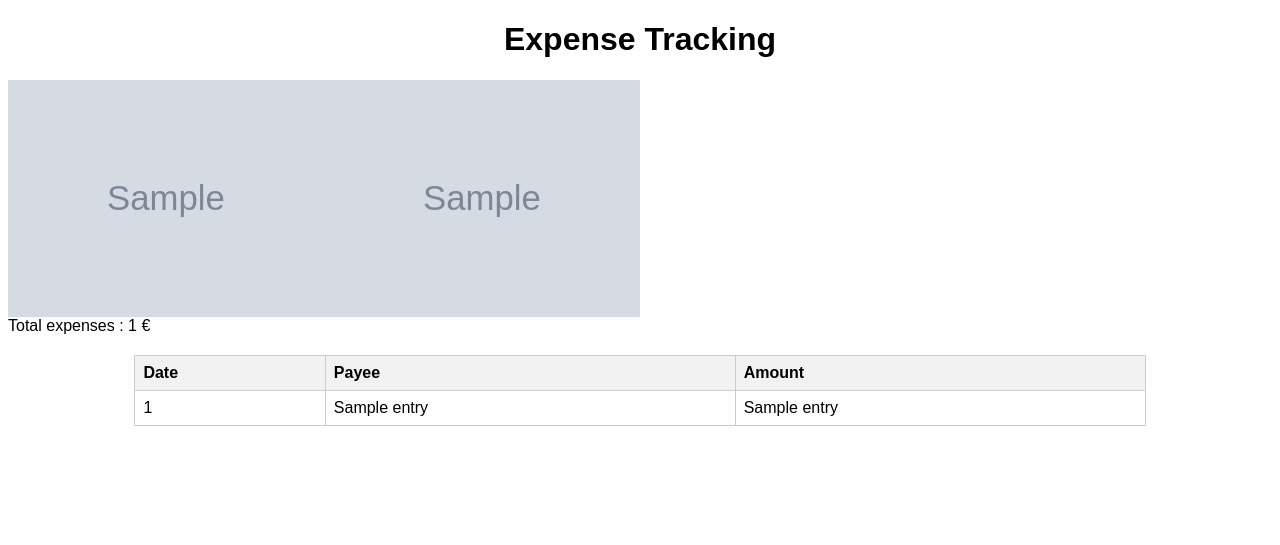
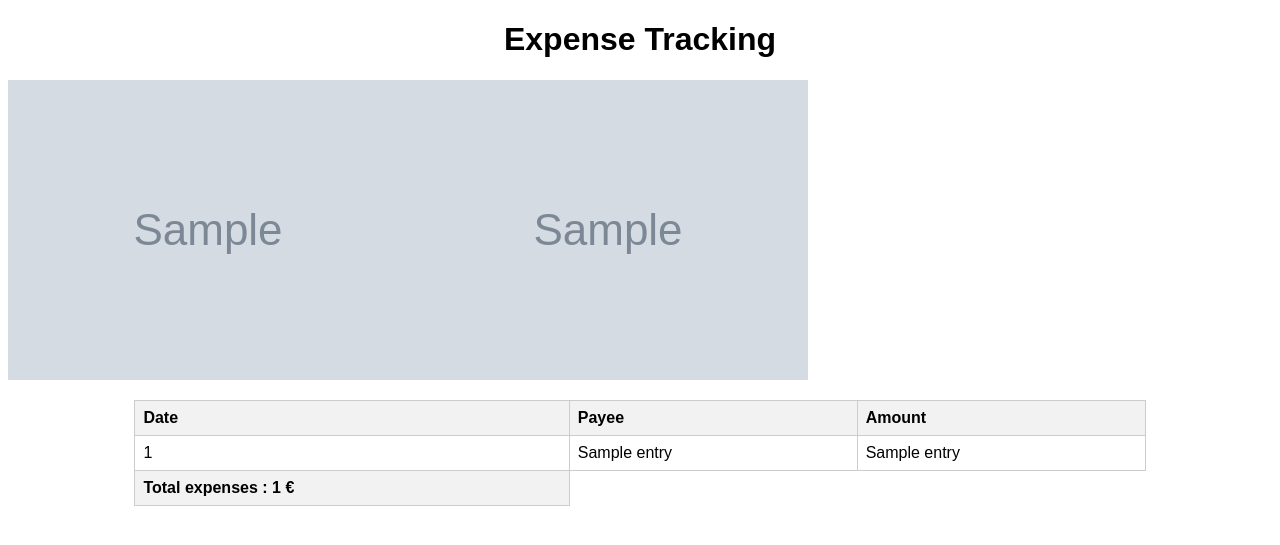
Before and after one commit to spinning-fantasies/gwennec, a Flask app: template templates/expense.html in a window 1280 px wide. Shown: the top 545 px of the page. Run offline with Flask 3, Linux system fonts and the light colour scheme; the template is opened without the code that fills it: most values are stand-ins (such as "Sample title", 1, 10 or a date in 2020); grey boxes marked "Sample" are stand-in pictures.

Commit message:
Display total expense in the table

```diff
--- a/templates/expense.html
+++ b/templates/expense.html
@@ -55,7 +55,7 @@
 
         /* Style each image within the container */
         .image-container img {
-            max-width: 25%; /* Adjust this value to control image width */
+            max-width: 42%; /* Adjust this value to control image width */
             height: auto;
         }
 
@@ -77,7 +77,6 @@
                 <th>Payee</th>
                 <th>Amount</th>
             </tr>
-            <tr>Total expenses : </tr>
         </thead>
         <tbody>
             {% for entry in expense_data %}
@@ -88,9 +87,7 @@
             </tr>
             {% endfor %}
 
-            <tr>
-                {{total_expenses[0][0]}} €
-            </tr>
+            <td><b>Total expenses : {{total_expenses[0][0]}} €</b></td>
         </tbody>
     </table>
 </body>
```
